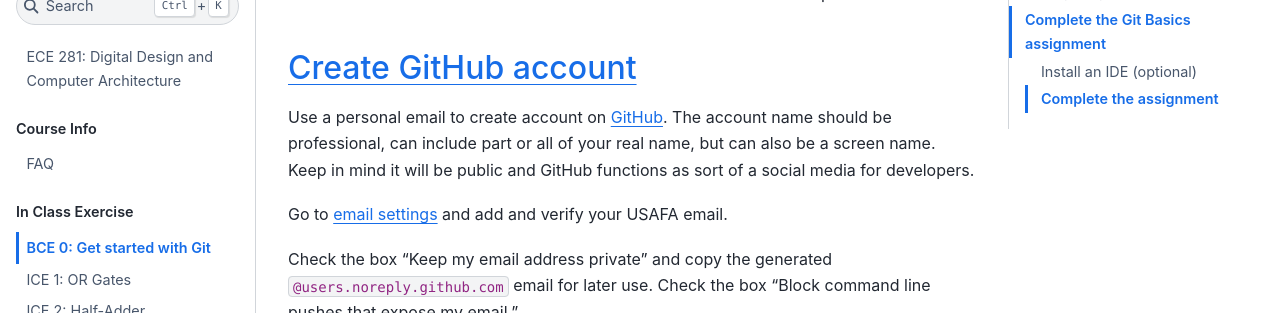
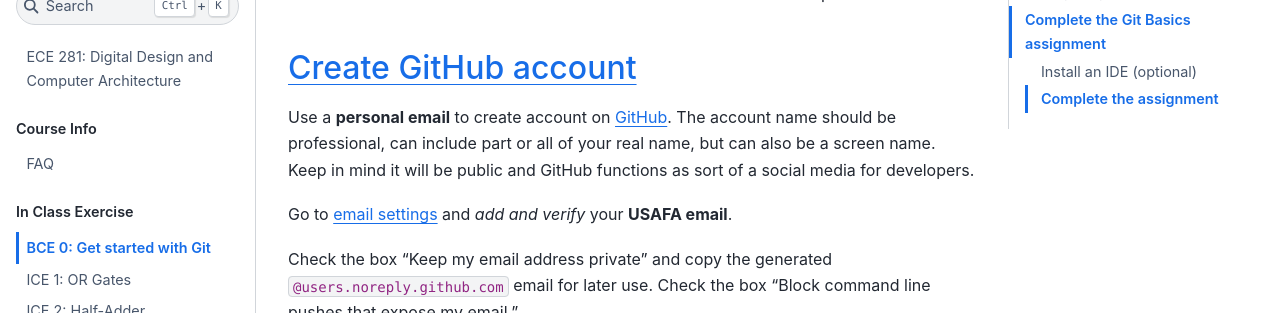
Before and after one commit to USAFA-ECE/ece281-book, a Jupyter Book: the page built from book/ICE/ICE0.md, in a window 1280 px wide and 900 px high, scrolled down 809 px. Shown: the part 153-466 px from the top of the window. Built offline with Jupyter Book 1.0.4 settings and Sphinx 7.4.7 and the Sphinx Book theme 1.1.4, drawn with Linux system fonts in a browser that asks for light colours.

```diff
--- a/book/ICE/ICE0.md
+++ b/book/ICE/ICE0.md
@@ -23,9 +23,9 @@ Git is software that allows for distributed version control between multiple col
 
 ## Create GitHub account
 
-Use a personal email to create account on [GitHub](https://github.com/). The account name should be professional, can include part or all of your real name, but can also be a screen name. Keep in mind it will be public and GitHub functions as sort of a social media for developers.
+Use a **personal email** to create account on [GitHub](https://github.com/). The account name should be professional, can include part or all of your real name, but can also be a screen name. Keep in mind it will be public and GitHub functions as sort of a social media for developers.
 
-Go to [email settings](https://github.com/settings/emails) and add and verify your USAFA email.
+Go to [email settings](https://github.com/settings/emails) and *add and verify* your **USAFA email**.
 
 Check the box "Keep my email address private" and copy the generated `@users.noreply.github.com` email for later use.
 Check the box "Block command line pushes that expose my email."
```
